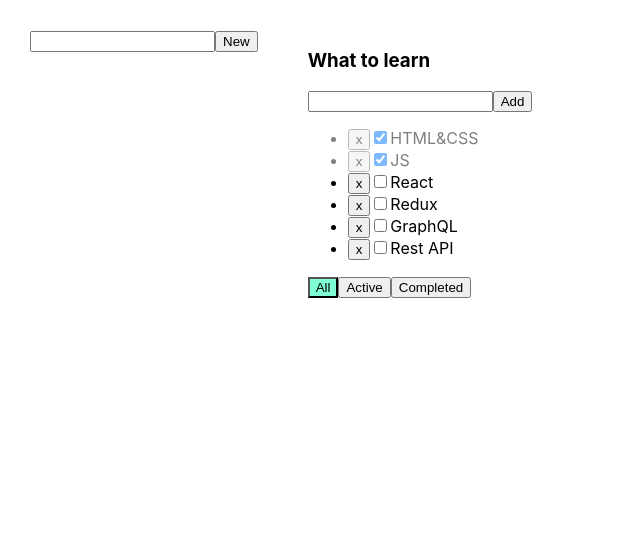
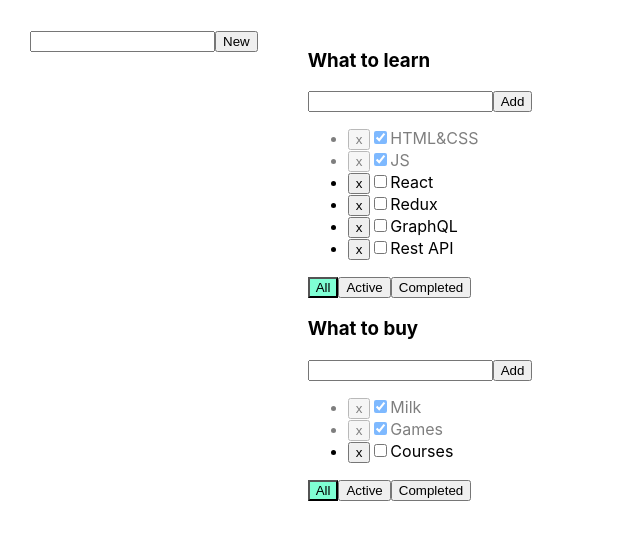
Before and after one commit to timohaBlr/todolist-by-myself, a React (Create React App) app: page / in a window 1280 px wide. Shown: the top 540 px of the page, without its empty margins (0-640 px from the left). Built offline with nearby package versions, Linux system fonts and the light colour scheme.

Commit message:
Second list rendered.

```diff
--- a/src/App.tsx
+++ b/src/App.tsx
@@ -1,7 +1,6 @@
 import React from 'react';
 import './App.css';
 import {TodolistContainer} from "./Components/Todolist/TodolistContainer";
-import {TodolistContainer2} from "./Components2/Todolist/TodolistContainer2";
 import AddItemForm from "./Components/AddItemForm/AddItemForm";
 
 
--- a/src/Components/AddItemForm/AddItemForm.module.css
+++ b/src/Components/AddItemForm/AddItemForm.module.css
@@ -1,7 +1,8 @@
-.itemForm{
+.itemForm {
     display: flex;
-flex-direction: row;
+    flex-direction: row;
 }
+
 .error {
     border: solid 3px red;
 }
--- a/src/Components/AddItemForm/AddItemForm.tsx
+++ b/src/Components/AddItemForm/AddItemForm.tsx
@@ -8,33 +8,44 @@
     onKeyPress?: (event: KeyboardEvent<HTMLInputElement>) => void
     onChange?: (event: ChangeEvent<HTMLInputElement>) => void
     onClick?: (event: MouseEvent<HTMLButtonElement>) => void
-    error?: string | null
+    //error?: string | null
     addTask?: (title: string) => void
 }
-const AddItemForm: React.FC<AddItemFormPropsType> = ({addTask, className, error, ...restProps}) => {
-  const [input, setInput] = useState<string>('')
+const AddItemForm: React.FC<AddItemFormPropsType> = ({addTask,
+                                                         className, ...restProps}) => {
+    const [input, setInput] = useState<string>('')
+    const [error, setError] = useState<string | null>(null)
 
     const inputOnChangeHandler = (event: ChangeEvent<HTMLInputElement>) => {
         setInput(event.currentTarget.value as string)
+        setError(null)
     }
     const onKeyPressHandler = (event: KeyboardEvent<HTMLInputElement>) => {
+        if (input === '') {
+            setError('Field is required!');
+            return;
+        }
         if (event.key === 'Enter') {
             addTask && addTask(input.trim())
             setInput('')
         }
     }
     const buttonOnClickAddHandler = () => {
+        if (input === '') {
+            setError('Field is required!');
+            return;
+        }
         addTask && addTask(input.trim())
         setInput('')
     }
     const finalClassname = error ? s.itemForm + s.error : s.itemForm
     return (
-        <div className={finalClassname}>
+        <div className={s.itemForm}>
             <Input
                 onChange={inputOnChangeHandler}
                 onKeyPress={onKeyPressHandler}
                 value={input}
-                className={className}/>
+                className={error? s.error : ''}/>
 
             <Button onClick={buttonOnClickAddHandler}>{restProps.children}</Button>
         </div>
--- a/src/Components/CheckBox/CheckBox.tsx
+++ b/src/Components/CheckBox/CheckBox.tsx
@@ -9,7 +9,8 @@
         <div>
             <input type={'checkbox'}
                    onChange={props.onChange}
-                   checked={props.checked}/>
+                   checked={props.checked}
+            />
         </div>
     );
 };
--- a/src/Components/Todolist/Todolist.tsx
+++ b/src/Components/Todolist/Todolist.tsx
@@ -1,4 +1,4 @@
-import React, { MouseEvent} from 'react';
+import React, {ChangeEvent, MouseEvent} from 'react';
 import {FilterValuesType, TaskType} from "./TodolistContainer";
 import s from './Todolist.module.css'
 import {Button} from "../Button/Button";
@@ -6,56 +6,63 @@
 import AddItemForm from "../AddItemForm/AddItemForm";
 
 type TodoListPropsType = {
+    id: string
+    title: string
     tasks: Array<TaskType>
-    buttonOnClickRemoveHandler: (id: string) => void
-    checkBoxOnChangeHandler: (id: string, isDone: boolean) => void
+    removeTask: (id: string, todolistId: string) => void
+    changeTaskStatus: (id: string, isDone: boolean, todolistId: string) => void
     onClickFilterHandler: (event: MouseEvent<HTMLButtonElement>) => void
-    error: string | null
     filter: FilterValuesType
-    addTask: (title: string) => void
-    /* input: string
-     setInput: (input: string) => void
-     buttonOnClickAddHandler: (event: MouseEvent<HTMLButtonElement>) => void
-     inputOnChangeHandler: (event: ChangeEvent<HTMLInputElement>) => void
-     onKeyPressHandler: (event: KeyboardEvent<HTMLInputElement>) => void*/
+    addTask: (title: string, todolistId: string) => void
 }
 //презентационная компонента
 export const Todolist: React.FC<TodoListPropsType> = ({
+                                                          id,
                                                           addTask,
-                                                          tasks, buttonOnClickRemoveHandler,
-                                                          checkBoxOnChangeHandler,
-                                                          error,
-                                                          onClickFilterHandler, filter, ...restProps
+                                                          tasks,
+                                                          removeTask,
+                                                          title,
+                                                          changeTaskStatus,
+                                                          onClickFilterHandler,
+                                                          filter,
+                                                          ...restProps
                                                       }) => {
 
     return (
         <div>
-            <h3>What to learn</h3>
-            <AddItemForm className={error ? s.error : ''}
-                         addTask={addTask}
+            <h3>{title}</h3>
+            <AddItemForm
+                addTask={(e) => addTask(e, id)}
             >Add</AddItemForm>
-            {/*<Input className={error ? s.error : ''}
-                   value={input}
-                   onKeyPress={onKeyPressHandler}
-                   onChange={inputOnChangeHandler}/>
+            {/* {error && <div className={s.errorMessage}>{error}</div>}*/}
+            <ul>
+                {tasks.map(m => {
+                    const onChangeHandler = (e: ChangeEvent<HTMLInputElement>) => {
+                        changeTaskStatus(m.id, e.currentTarget.checked, id)
 
-            <Button onClick={buttonOnClickAddHandler}>Add</Button>*/}
-            {error && <div className={s.errorMessage}>{error}</div>}
-            <ul>
-                {tasks.map(m => <li key={m.id} className={m.isDone ? s.isDone : ''}>
+                    }
+                    const removeTaskHandler = (e: ChangeEvent<HTMLInputElement>) => {
+                        removeTask(m.id, id)
+                                           }
+
+                    return (
+                        <li key={m.id} className={m.isDone ? s.isDone : ''}>
                             <div className={s.buttonRemove}>
                                 <Button
-                            onClick={() => buttonOnClickRemoveHandler(m.id)}>
+                                    onClick={() => removeTask(m.id, id)}>
                                     x
                                 </Button>
                             </div>
                             <div className={s.checkBox}>
-                        <CheckBox onChange={(event) => checkBoxOnChangeHandler(m.id, event.currentTarget.checked)}
+                                <CheckBox
+
+                                    onChange={onChangeHandler}
                                     checked={m.isDone}/>
 
                             </div>
                             {m.title}
-                </li>)}
+                        </li>)
+                })}
             </ul>
             <div>
                 <div className={s.filter}>
--- a/src/Components/Todolist/TodolistContainer.tsx
+++ b/src/Components/Todolist/TodolistContainer.tsx
@@ -1,4 +1,4 @@
-import React, { MouseEvent, useState} from 'react';
+import React, {MouseEvent, useState} from 'react';
 import {Todolist} from "./Todolist";
 import {v1} from "uuid";
 
@@ -7,72 +7,93 @@
     title: string
     isDone: boolean
 }
+type TodoListTasksType = {
+    [key: string]: Array<TaskType>
+}
 type TodolistContainerPropsType = {}
 export type FilterValuesType = 'all' | 'active' | 'completed'
 
 export const TodolistContainer: React.FC<TodolistContainerPropsType> = ({...restProps}) => {
-    const [tasks, setTasks] = useState<Array<TaskType>>([
+    const todolistID1 = v1();
+    const todolistID2 = v1();
+
+    const [todoLists, setTodoLists] = useState([
+        {id: todolistID1, title: 'What to learn', filter: 'all'},
+        {id: todolistID2, title: 'What to buy', filter: 'all'},
+    ])
+
+    const [tasks, setTasks] = useState<TodoListTasksType>({
+        [todolistID1]: [
             {id: v1(), title: "HTML&CSS", isDone: true},
             {id: v1(), title: "JS", isDone: true},
             {id: v1(), title: "React", isDone: false},
             {id: v1(), title: "Redux", isDone: false},
             {id: v1(), title: "GraphQL", isDone: false},
             {id: v1(), title: "Rest API", isDone: false},
-    ]);
+        ],
+        [todolistID2]: [
+            {id: v1(), title: "Milk", isDone: true},
+            {id: v1(), title: "Games", isDone: true},
+            {id: v1(), title: "Courses", isDone: false},
+        ],
+    });
 
-    const [error, setError] = useState<string | null>(null)
+
     const [filter, setFilter] = useState<FilterValuesType>('all')
 
-    const buttonOnClickRemoveHandler = (id: string) => {
-        setTasks(tasks.filter(f => f.id !== id))
+    const removeTask = (id: string, todolistId: string) => {
+        let usedTasks = tasks[todolistId]
+        if (usedTasks) {
+            tasks[todolistId] = usedTasks.filter(f => f.id !== id)
         }
-    /*const [input, setInput] = useState<string>('');
-    const buttonOnClickAddHandler = () => {
-        addTask(input.trim())
-        setInput('')
-    }
-    const onKeyPressHandler = (event: KeyboardEvent<HTMLInputElement>) => {
-        if (event.key === 'Enter') {
-            addTask(input.trim())
-            setInput('')
-        }
-    }
-    const inputOnChangeHandler = (event: ChangeEvent<HTMLInputElement>) => {
-        setInput(event.currentTarget.value as string)
-    }*/
-    const addTask = (title: string) => {
-        if (title.trim() === '') {
-            setError('Field is required!');
-            return;
-        }
-        setTasks([{id: v1(), title: title, isDone: false}, ...tasks])
-        setError(null)
+        setTasks({...tasks})
     }
 
-    const checkBoxOnChangeHandler = (id: string, isDone: boolean) => {
-        setTasks(tasks.map(m => m.id === id ? {...m, isDone: isDone} : m))
+    const addTask = (title: string, todolistId: string) => {
+        const task = {id: v1(), title: title, isDone: false};
+        tasks[todolistId] = [task, ...tasks[todolistId]];
+        setTasks({...tasks})
+    }
+
+    const changeTaskStatus = (id: string, isDone: boolean, todolistId: string) => {
+
+        let task = tasks[todolistId].find(f => f.id === id)
+
+        /**
+         * почему isDone приходит противоположный.
+         * можно ли задать стиль с используя отношение между родительским и всеми инпутами внутри
+          */
+        if (task) {
+                       task.isDone = isDone
+        }
+        setTasks({...tasks})
     }
     const onClickFilterHandler = (event: MouseEvent<HTMLButtonElement>) => {
-        setFilter(event.currentTarget.textContent!.toLowerCase() as FilterValuesType)
+
+        // setFilter(event.currentTarget.textContent!.toLowerCase() as FilterValuesType)
     }
-    const filteredTasks = filter === 'active' ? tasks.filter(f => !f.isDone)
-        : filter === 'completed' ? tasks.filter(f => f.isDone) : tasks
+
     return (
-        <div>
+        <div>{todoLists.map(todolist => {
+                const usedTasks = tasks[todolist.id]
+
+                const filteredTasks = filter === 'active' ? usedTasks.filter(f => !f.isDone)
+                    : filter === 'completed' ? usedTasks.filter(f => f.isDone) : usedTasks
+                return (
                     <Todolist
+                        key={todolist.id}
+                        id={todolist.id}
+                        title={todolist.title}
                         addTask={addTask}
                         tasks={filteredTasks}
-                buttonOnClickRemoveHandler={buttonOnClickRemoveHandler}
-                checkBoxOnChangeHandler={checkBoxOnChangeHandler}
-                error={error}
+                        removeTask={removeTask}
+                        changeTaskStatus={changeTaskStatus}
                         onClickFilterHandler={onClickFilterHandler}
                         filter={filter}
-                /*input={input}
-                setInput={setInput}
-                buttonOnClickAddHandler={buttonOnClickAddHandler}
-                inputOnChangeHandler={inputOnChangeHandler}
-                onKeyPressHandler={onKeyPressHandler}*/
-            />
+                    />)
+            }
+        )
+        }
         </div>
     );
 };
```
Lines whose indentation alone changed are shown as unchanged.
